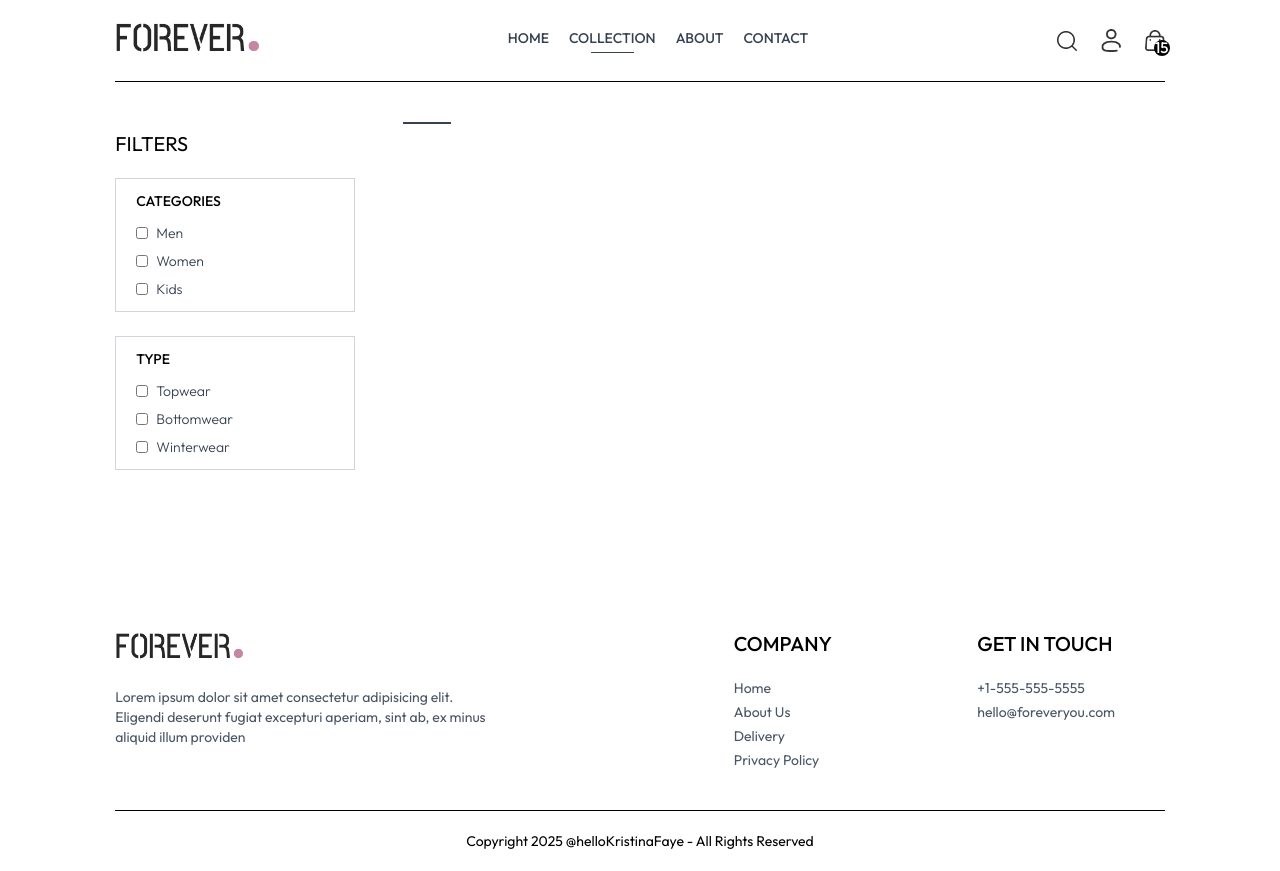
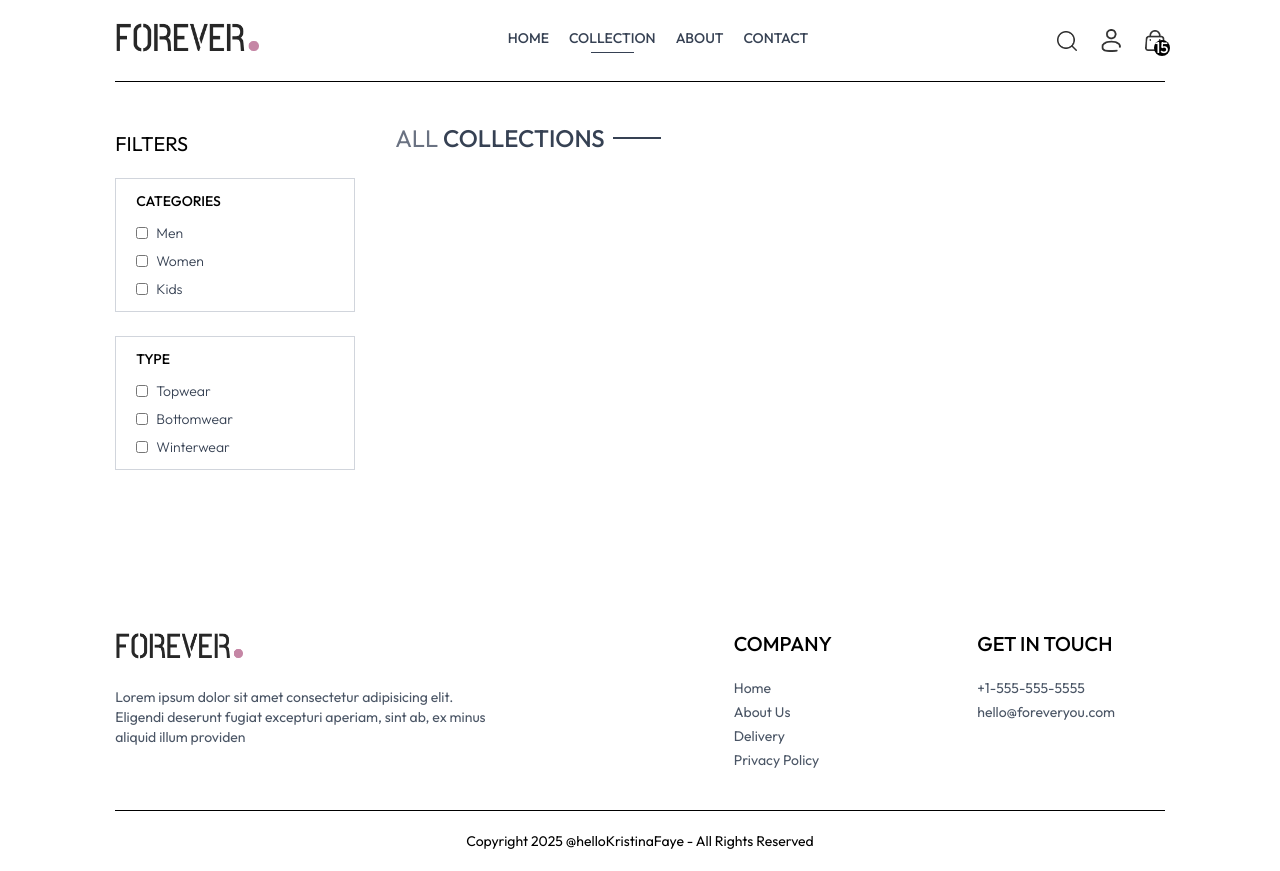
Before and after one commit to hellokristinafaye/clothing-ecommerce, a React (Vite) app: page /collection in a window 1280 px wide. Built offline with nearby package versions, Linux system fonts and the light colour scheme.

Commit message:
Title good!

```diff
--- a/src/pages/Collection.jsx
+++ b/src/pages/Collection.jsx
@@ -68,7 +68,7 @@ const Collection = () => {
     {/* Right Side */}
       <div className="flex-1">
         <div className="flex justify-between text-base sm:text-2xl mb-4">
-          <Title  />
+          <Title text1={'ALL'} text2={'COLLECTIONS'} />
             </div>
 
       </div>
```
